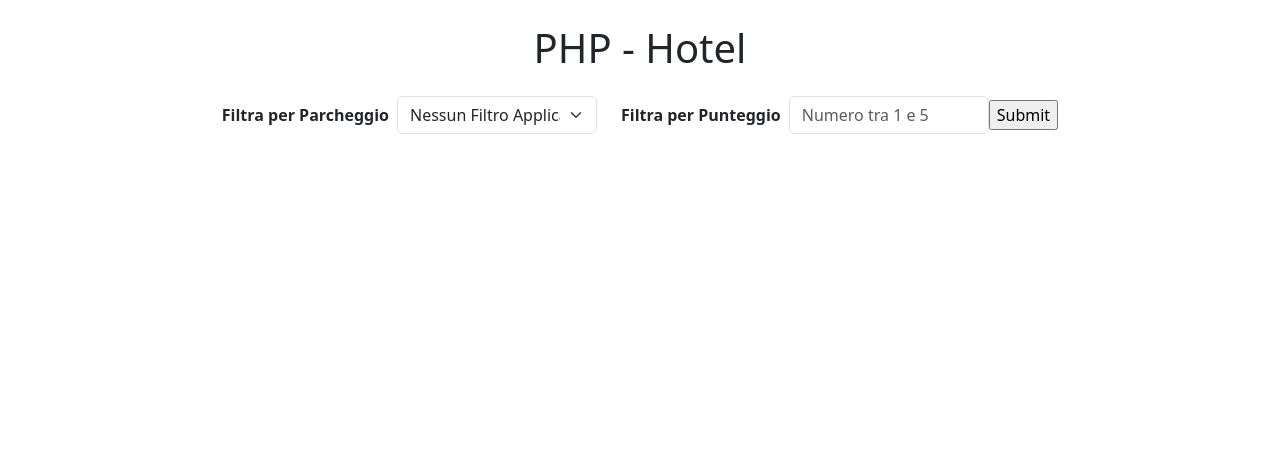
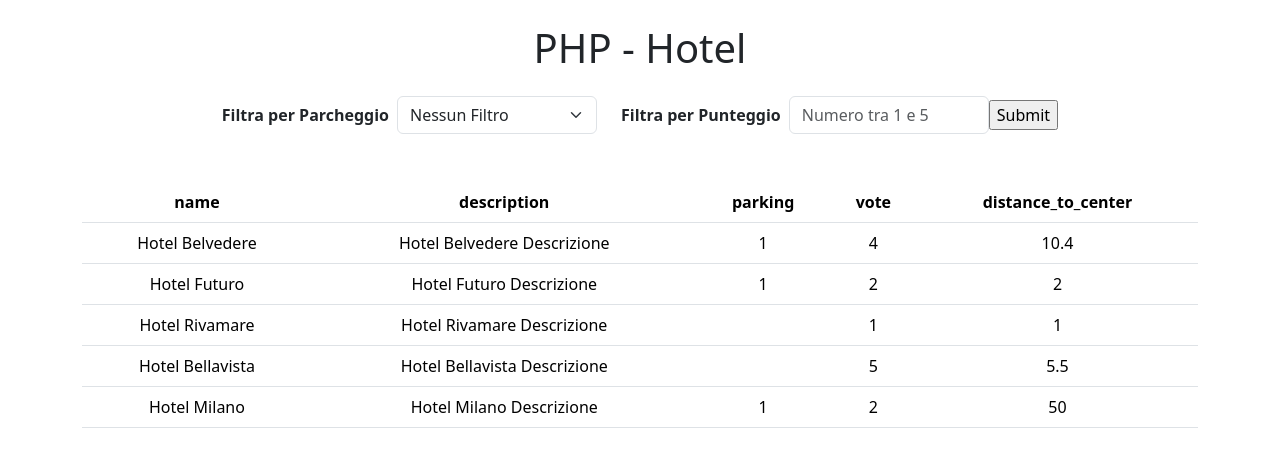
Before and after one commit to FrancescoThomasFalanga/php-hotel, a PHP site: page / in a window 1280 px wide. Shown: the top 467 px of the page. Run offline with PHP 8.4, Linux system fonts and the light colour scheme.

Commit message:
added table for style

```diff
--- a/index.php
+++ b/index.php
@@ -68,7 +68,7 @@
 
             <strong class="pe-2">Filtra per Parcheggio</strong>
             <select name="parking" class="form-select" style="width: 200px">
-                <option value="nop">Nessun Filtro Applicato</option>
+                <option value="nop">Nessun Filtro</option>
                 <option value="true">SI</option>
                 <option value="false">NO</option>
             </select>
@@ -81,28 +81,51 @@
         </form>
 
 
+        <table class="table mt-5">
 
-        <div class="row row-cols-2">
+            <thead>
+                <tr>
+
+                <?php
+
+                foreach($hotels[0] as $chiave => $valore) {
+
+                    ?>
+
+                    <th scope="col"> <?php echo $chiave ?> </th>
+
+                    <?php
+
+                };
+
+                ?>
+
+                </tr>
+
+            </thead>
+
+            <tbody>
 
             <?php
 
             foreach($hotels as $hotel) {
 
-            if (($parking == "true" && $hotel["parking"] == true) || $parking == "nop") {
-
+                if (($parking == "true" && $hotel["parking"] == true) || $parking == "nop" || $parking == null) {
 
                     if ($hotel["vote"] >= $vote) {
             ?>
 
-                    <div class="col p-5">
+                        <tr>
 
                         <?php
                             foreach($hotel as $chiave => $info) {
-                            echo "{$chiave}: <strong>{$info}</strong> <br>";
+
+                                echo "<td>{$info}</td>";
+
                             };
                         ?>
 
-                    </div>
+                        </tr>
 
             <?php
                     };
@@ -112,19 +135,19 @@
 
             ?>
 
-            <div class="col p-5">
+                <tr>
 
                 <?php
 
                 foreach($hotel as $chiave => $info) {
 
-                echo "{$chiave}: <strong>{$info}</strong> <br>";
+                    echo "<td>{$info}</td>";
 
                 };
 
                 ?>
 
-            </div>
+            </tr>
 
             <?php
 
@@ -133,7 +156,13 @@
 
             ?>
 
-        </div>
+            </tbody>
+
+
+
+        </table>
+
+
 
     </div>
 
```
Lines whose indentation alone changed are shown as unchanged.
